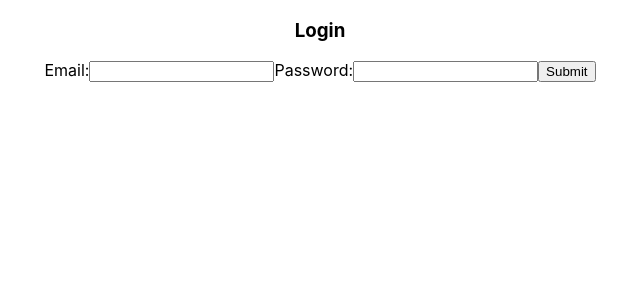
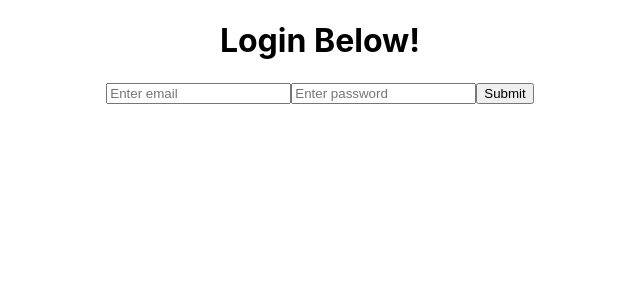
Before and after one commit to NestZ/CpeLabProj, a React (Create React App) app: page / in a window 1280 px wide. Shown: the top 300 px of the page, without its empty margins (320-960 px from the left). Built offline with nearby package versions, Linux system fonts and the light colour scheme.

Commit message:
add login page

```diff
--- a/package.json
+++ b/package.json
@@ -46,5 +46,5 @@
       "last 1 safari version"
     ]
   },
-  "proxy": "http://localhost:8080"
+  "proxy": "http://localhost:3001"
 }
--- a/src/App.js
+++ b/src/App.js
@@ -20,20 +20,14 @@ class App extends Component {
   }
 
   componentWillMount() {
-      this.callAPI();
+      //this.callAPI();
   }
 
   render(){
     return (
     <Router>
       <div className="App">
-      <Route exact path="/" render={ props => (
-          <div>
-            <Login></Login>
-          </div>
-        )} />
-
-
+        <Route exact path="/" component={Login} />
         <Route path="/mainmenu" component={MainMenu} />
         <Route path="/Studentlist" component={Studentlist} />
         <Route path="/Testtable" component={Testtable}/>
--- a/src/components/Login.js
+++ b/src/components/Login.js
@@ -1,21 +1,67 @@
 import React , { Component } from 'react';
+
 export default class Login extends Component{
-render(){
-    return (
-   <div>
-    <div><h3>Login</h3></div>
-    <form>
-    <label>
-        Email:
-    <input type="text" name="Email"/>
-    </label>
-    <label>
-        Password:
-    <input type="text" name="Password"/>
-    </label>
-     <input type="submit" value="Submit" />
-    </form>
-    </div>
-     )
+    constructor(props) {
+        super(props)
+        this.state = {
+          email : '',
+          password: ''
+        };
+    }
+
+    handleInputChange = (event) => {
+        const { value, name } = event.target;
+        this.setState({
+          [name]: value
+        });
+    }
+
+    login = (event) => {
+        event.preventDefault();
+        fetch('/login', {
+            method : 'POST',
+            body : JSON.stringify(this.state),
+            headers : {
+                'Content-Type' : 'application/json'
+            }
+        })
+        .then(res => {
+            if(res.status === 200) {
+                this.props.history.push('/mainmenu');
+            }
+            else{
+                const error = new Error(res.error);
+                throw error;
+            }
+        })
+        .catch(err => {
+            console.error(err);
+            alert('Error logging in please try again');
+        });
+    }
+
+    render() {
+        return (
+          <form onSubmit={this.login}>
+            <h1>Login Below!</h1>
+            <input
+              type="text"
+              name="email"
+              placeholder="Enter email"
+              value={this.state.email}
+              onChange={this.handleInputChange}
+              required
+            />
+            <input
+              type="text"
+              name="password"
+              placeholder="Enter password"
+              value={this.state.password}
+              onChange={this.handleInputChange}
+              required
+            />
+           <input type="submit" value="Submit"/>
+          </form>
+        );
+    }
 }
-}
--- a/src/components/Main_menu.js
+++ b/src/components/Main_menu.js
@@ -11,25 +11,21 @@ export default function MainMenu() {
           <button type="button" className="btn btn-primary">Drop</button>
         </h3>
       </Link>
-
       <Link to="/Testtable">
         <h3>
           <button type="button" className="btn btn-primary">Register sunj</button>
         </h3>
       </Link>
-
       <Link   to="/Manage">
         <h3>
           <button type="button" className="btn btn-primary">Manage subj</button>
         </h3>
       </Link>
-
       <Link to="/Studentlist">
         <h3>
           <button type="button" className="btn btn-primary">Student list</button>
         </h3>
       </Link>
-
     </div>
-    )
+    );
 }
```
Lines whose indentation alone changed are shown as unchanged.
